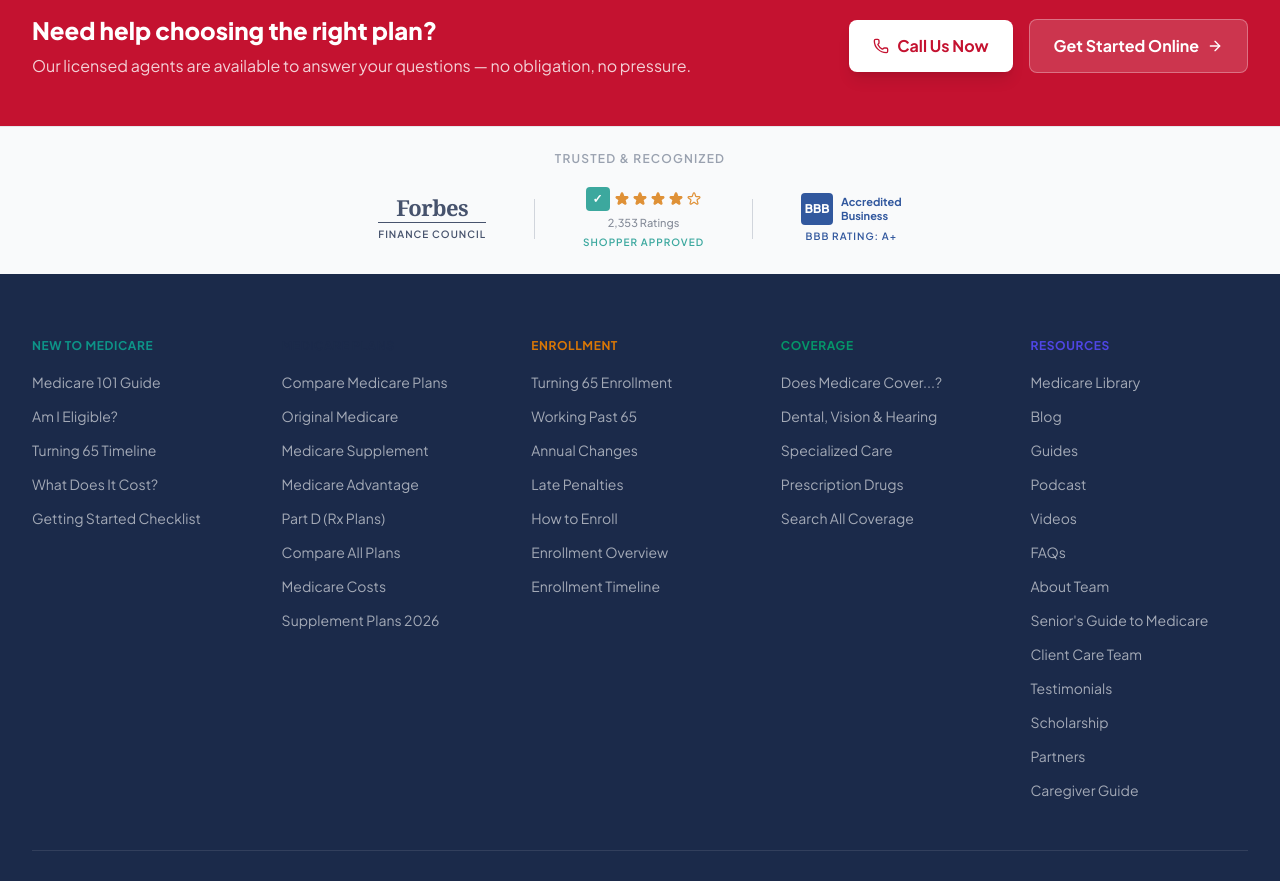
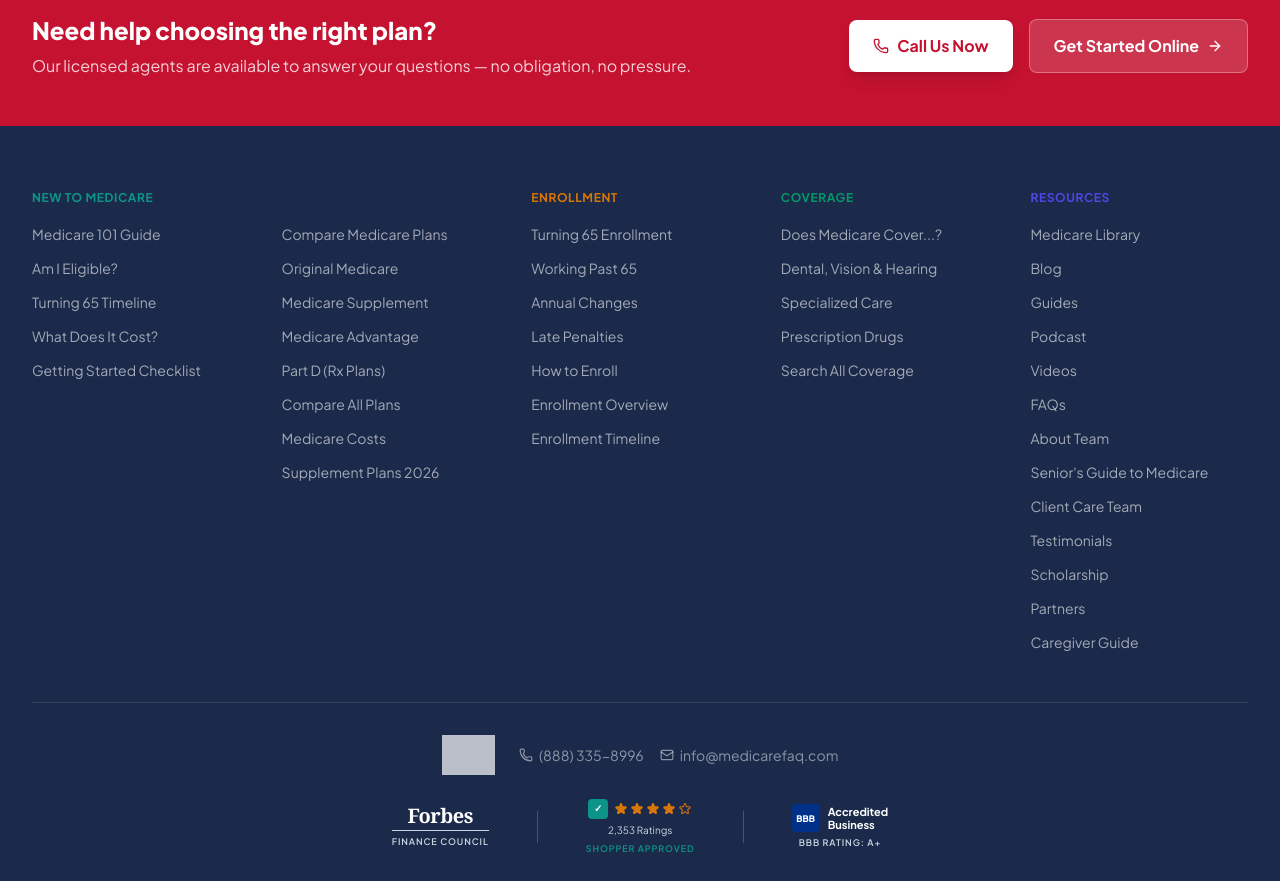
Before and after one commit to cboudreau-eip/medicarefaq-next, a Next.js app: page / in a window 1280 px wide. Shown: the part 3780-4661 px from the top of the page. Built offline with nearby package versions, Linux system fonts and the light colour scheme; grey boxes are pictures that could not be loaded.

Commit message:
chore: remove TrustBadgeBar from homepage (badges now live in footer)

```diff
--- a/src/app/page.tsx
+++ b/src/app/page.tsx
@@ -11,7 +11,6 @@ import ResourcesSection from "@/components/ResourcesSection";
 import TestimonialsSection from "@/components/TestimonialsSection";
 import CTABanner from "@/components/CTABanner";
 import Footer from "@/components/Footer";
-import TrustBadgeBar from "@/components/TrustBadgeBar";
 
 export const metadata: Metadata = {
   title: "MedicareFAQ | Your Supplemental Medicare Resource Center",
@@ -52,7 +51,6 @@ export default function HomePage() {
         <CTABanner />
       </main>
 
-      <TrustBadgeBar />
       <Footer />
     </div>
   );
```
